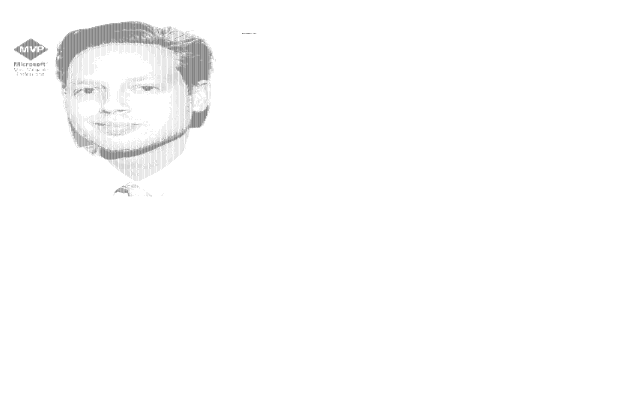
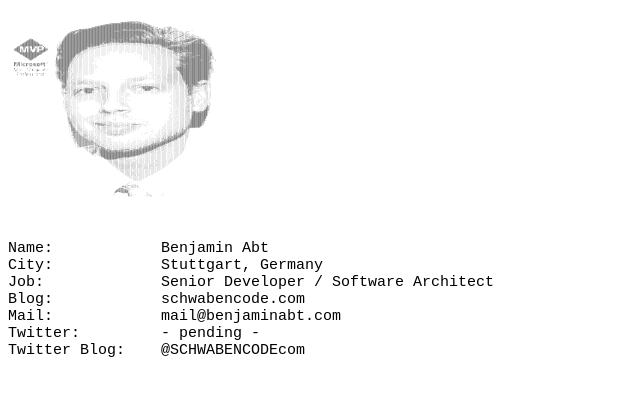
Before and after one commit to BenjaminAbt/benjaminabtcom, a plain HTML site: page index.html in a window 1280 px wide. Shown: the whole page, without its empty margins (0-640 px from the left). Drawn offline with Linux system fonts and the light colour scheme.

Commit message:
Update index.html

````diff
--- a/index.html
+++ b/index.html
@@ -23,7 +23,7 @@
                                                       .'#@@@#@@@@@@@@@@@@@@@@@@@@@@@@@@@@####@@@@@@@@@@@@@@@@@#@#'+@@@@@#@+'@+'#@+#+++#;':';:,,.`      `...
                                                     ,#@@@'.@@@@@@@@@@@@@@@@@@@@@@@@@@@@@@@@@@@@@@@@@@@@@@@@@@@@@@@+++#@@@+++'@'@@##++#;'+#+'++:,,.``:';.`
                                                    +@@@#`+@@@@@@@@@@@@@@@@@@@@@@@@@@@@@@@@@@@@@@@@@@@@@#@@@@@@@@@@#+##+#@@#+;@'@@@#@++'@#+'';';:;;';:`
-                                                  #@@@@+@@@@@@@@@@@@@@@@@@@@@@@@@@@@@@@@@@@@@@@@@@@@@@@@@@@@@@@@###@#+'##@#';'+##@##';#+'++;;''''+;;::,.```                                        Benjamin Abt
+                                                  #@@@@+@@@@@@@@@@@@@@@@@@@@@@@@@@@@@@@@@@@@@@@@@@@@@@@@@@@@@@@@###@#+'##@#';'+##@##';#+'++;;''''+;;::,.```
                                                  #@@@@@@@@@@@@@@@@@@@@@@@@@@@@@@@@@@@@@@@@@@@@@@@@@@@#@@@#@#@@@@@#++#@+'##@+';##+@+';+';++:;;;;'';#''+'',,..
                                                 +@@@@@@@@@@@@@@@@@@@@@@@@@@@@@@@@@@@@@@@@@@@@@@@@@@@@@@@@@###@@#@#+#++#'+@#++'+'#++'+;;'';;:::';+#;++'';';;;.
                                                ;@@@@@@@@@@@@@@@@@@@@@@@@@@@@@@@@@@@@@@@@@@@@@@@@#@@@@@@##@@#'@@+#@#''+##++#+#++'++#;'+;';:::;'+#;;'+++''#+:`;+:`
@@ -199,3 +199,13 @@
 
 
 </pre>
+
+<pre style="font: 15px monospace;">
+Name:            Benjamin Abt
+City:            Stuttgart, Germany
+Job:             Senior Developer / Software Architect
+Blog:            schwabencode.com
+Mail:            mail@benjaminabt.com
+Twitter:         - pending -
+Twitter Blog:    @SCHWABENCODEcom
+</pre>
````
